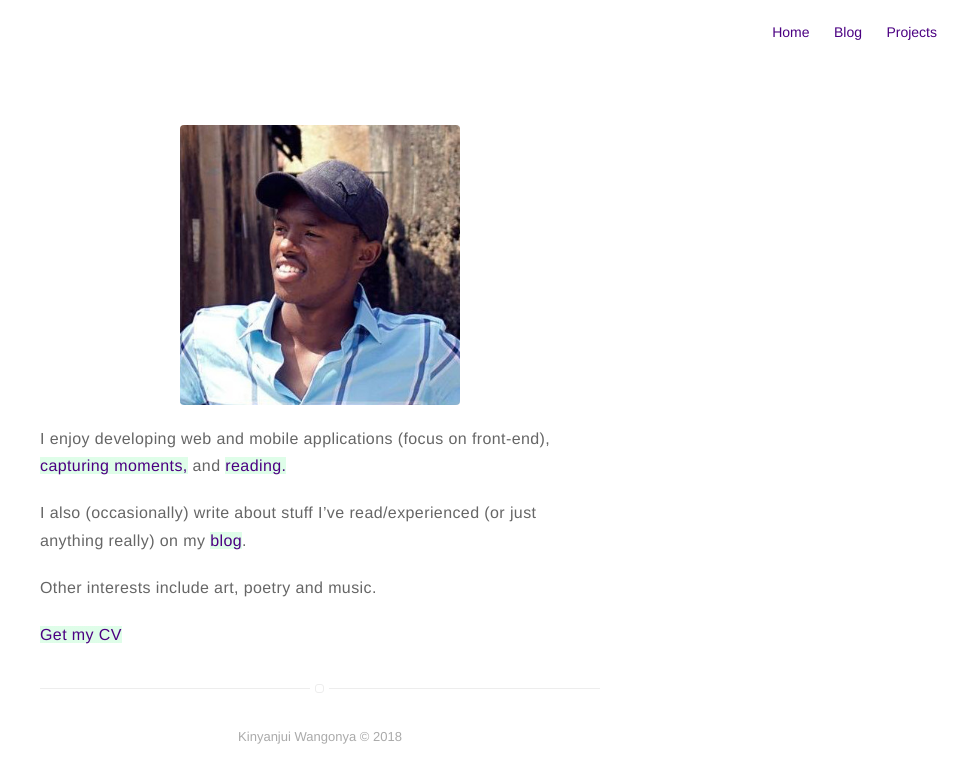
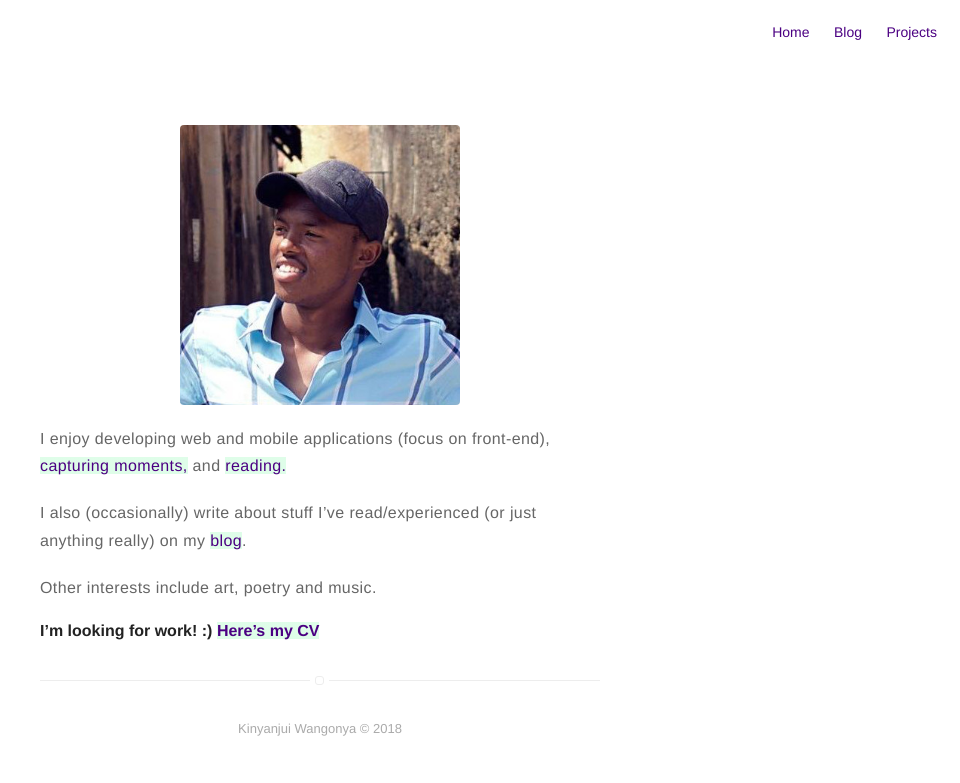
Before and after one commit to wangonya/wang0nya.github.io-v1, a Jekyll site: the page built from about.md, in a window 1280 px wide. Shown: the top 783 px of the page, without its empty margins (320-1280 px from the left). Built offline with Jekyll 4.4.1, drawn with Linux system fonts in a browser that asks for light colours.

Commit message:
update about

```diff
--- a/about.md
+++ b/about.md
@@ -28,4 +28,4 @@ I also (occasionally) write about stuff I've read/experienced (or just anything
 
 Other interests include art, poetry and music.
 
-<a href="https://drive.google.com/file/d/1E8-w9lOBE8Ef4mACMdcHb0XUFuHT3JKa/view?usp=sharing" target="_blank" class="evidence">Get my CV</a>
+#### I'm looking for work! :) <a href="https://drive.google.com/file/d/1E8-w9lOBE8Ef4mACMdcHb0XUFuHT3JKa/view?usp=sharing" target="_blank" class="evidence"> Here's my CV </a>
```
Also changed, not shown: 3 other files.
